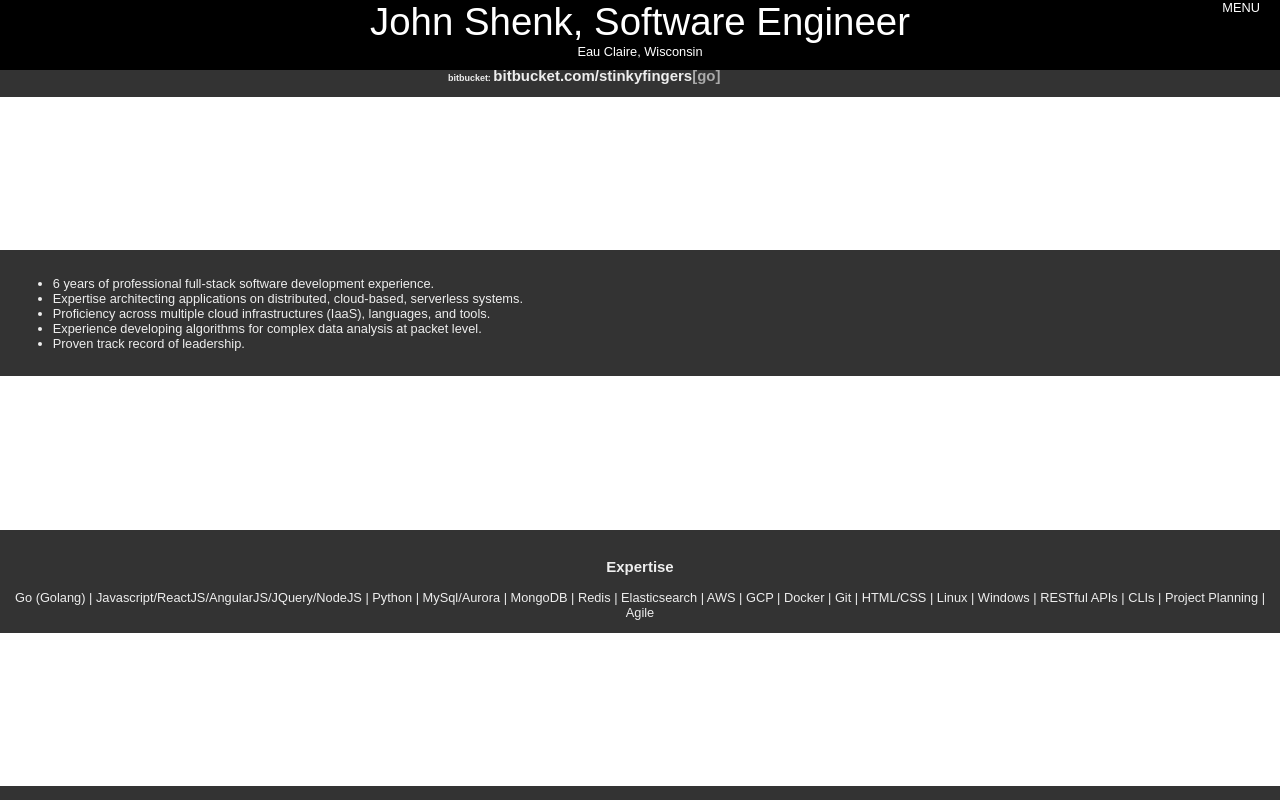
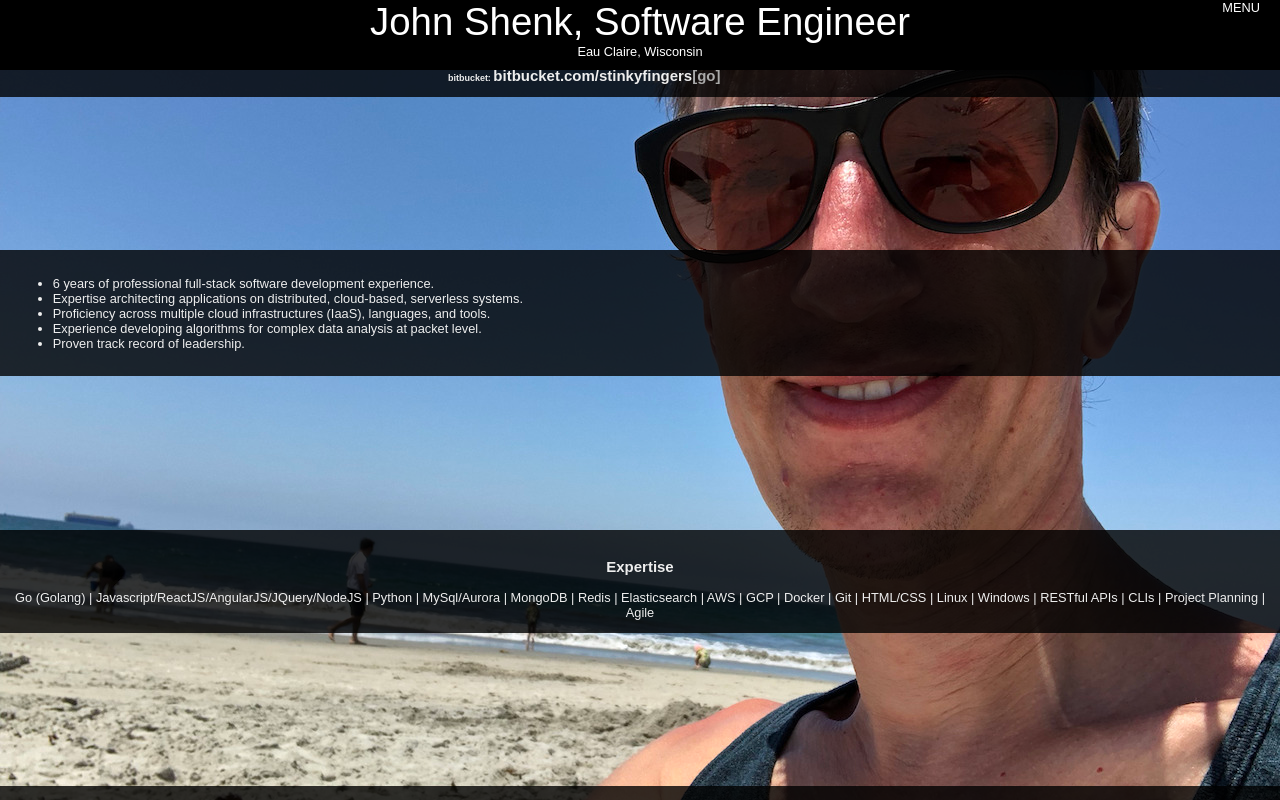
Before and after one commit to stinkyfingers/johnshenk, a React (Create React App) app: page / in a window 1280 px wide. Shown: the top 800 px of the page. Built offline with nearby package versions, Linux system fonts and the light colour scheme.

Commit message:
testing html bkdg

```diff
--- a/src/index.css
+++ b/src/index.css
@@ -1,6 +1,9 @@
 html {
   background: url(./Photos/IMG_0981.jpg) no-repeat center center fixed;
-
+  -webkit-background-size: cover;
+  -moz-background-size: cover;
+  -o-background-size: cover;
+  background-size: cover;
 }
 
 body {
```
